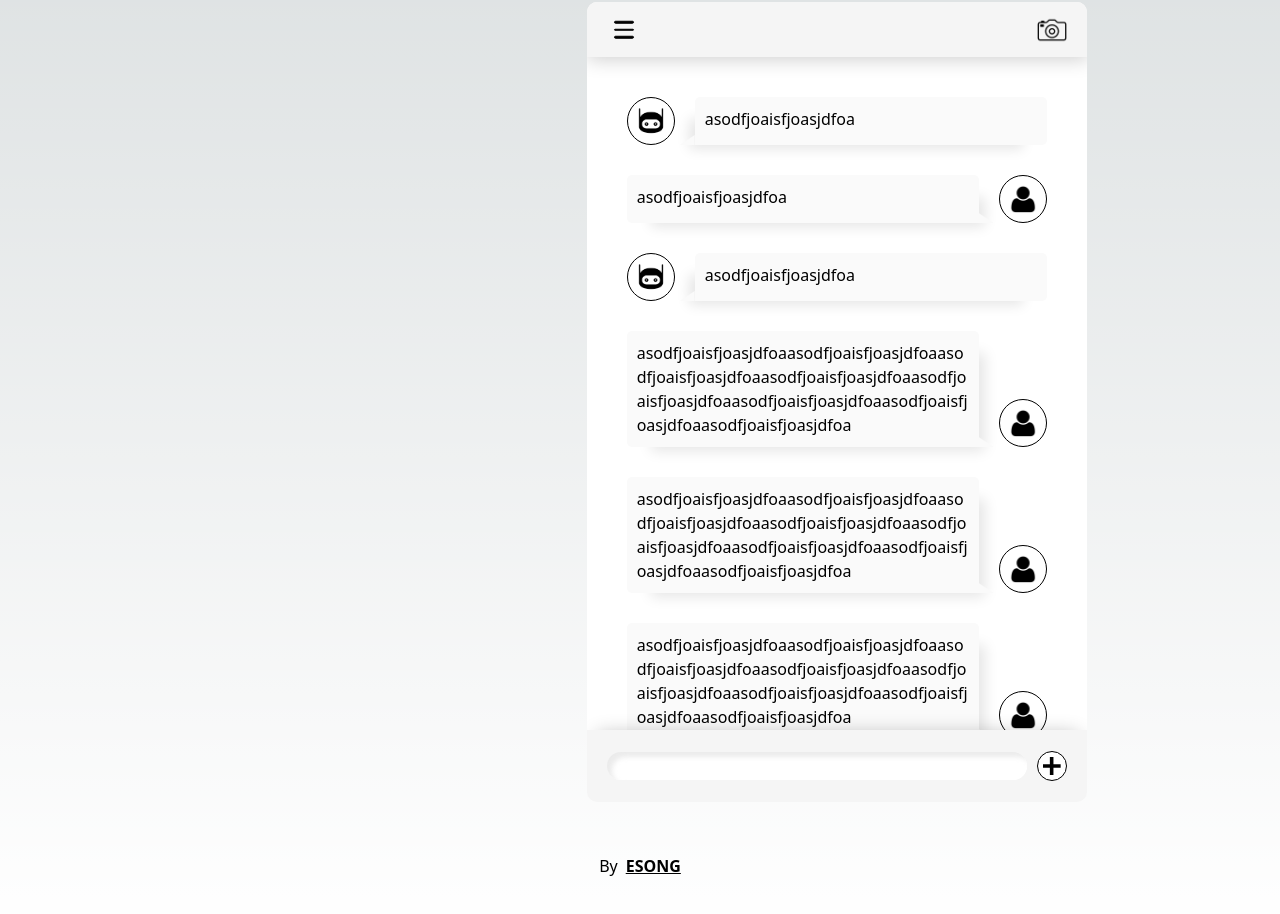
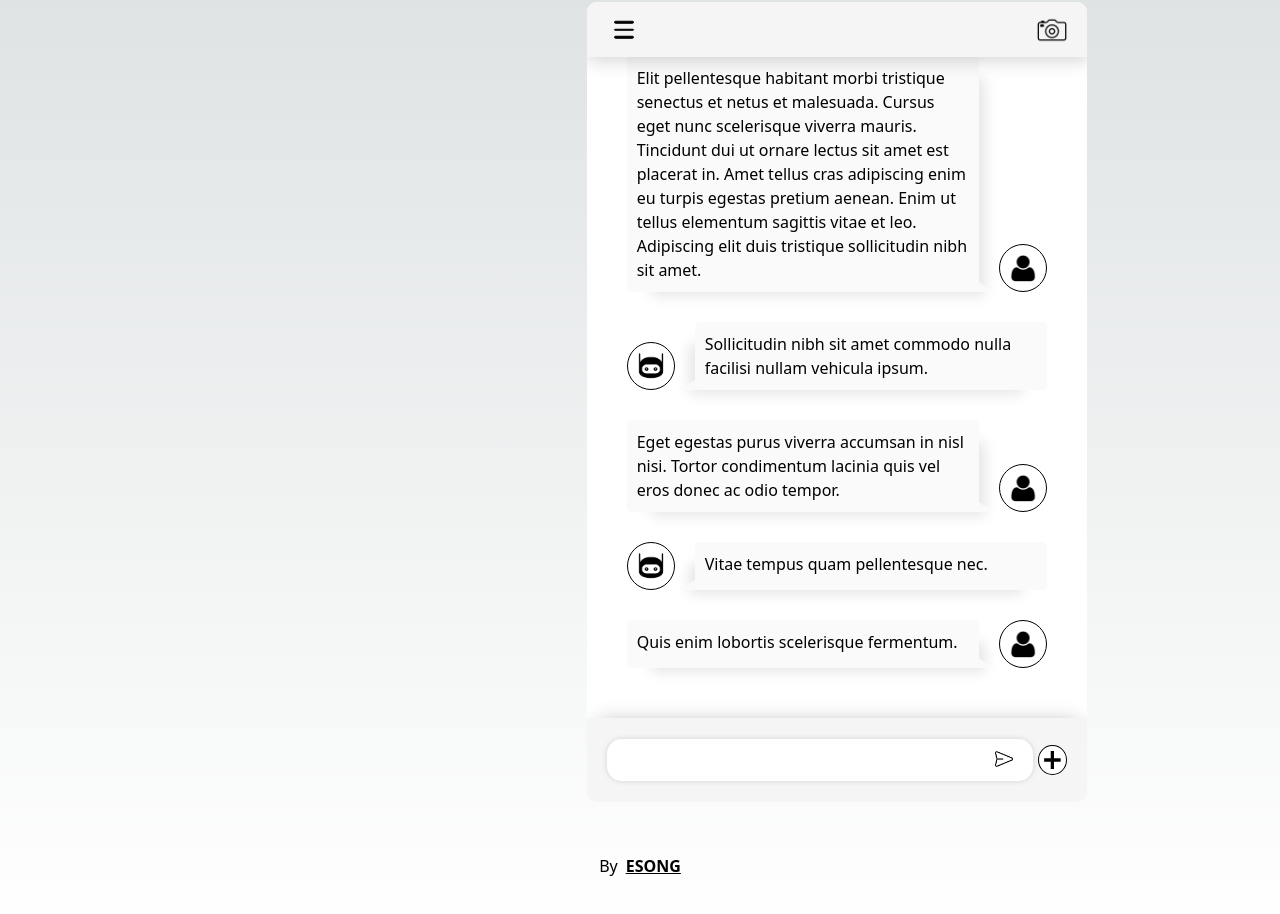
Before and after one commit to bqu6204/fun-project, a Next.js app: page /questions/q3 in a window 1280 px wide. Shown: the part 278-1192 px from the top of the page. Built offline with nearby package versions, Linux system fonts and the light colour scheme.

Commit message:
feat: chatroom complete

```diff
--- a/components/buttons/plus/plus-button.tsx
+++ b/components/buttons/plus/plus-button.tsx
@@ -1,8 +1,8 @@
 import styleSheet from "@/styles/dist/plus-button.module.css";
 
-const PlusButton: React.FC = () => {
+const PlusButton: React.FC<{ className: string }> = ({ className }) => {
   return (
-    <div className={styleSheet.container}>
+    <div className={`${className ?? ""} ${styleSheet.container}`}>
       <div className={styleSheet.plus}></div>
     </div>
   );
--- /dev/null
+++ b/components/chatroom/chatroom-store.ts
@@ -0,0 +1,36 @@
+import { createContext } from "react";
+import { TMessageList } from "./type";
+import { TMessage } from "./type";
+
+export enum EMessageAction {
+  SENDTEXT = "SENDTEXT",
+}
+
+export interface IMessageAction {
+  type: EMessageAction;
+  payload: TMessage;
+}
+
+export const ChatContext = createContext<{
+  messageList: null | TMessageList;
+  currentUserId: null | string;
+  setMessageList: any;
+  currentUserAvatarSrc: null | string;
+}>({
+  messageList: null,
+  currentUserId: null,
+  currentUserAvatarSrc: null,
+  setMessageList: () => {},
+});
+
+export function messageListReducer(
+  state: TMessageList,
+  action: IMessageAction
+) {
+  switch (action.type) {
+    case EMessageAction.SENDTEXT:
+      return [...state, action.payload];
+    default:
+      throw new Error();
+  }
+}
--- a/components/chatroom/chatroom.tsx
+++ b/components/chatroom/chatroom.tsx
@@ -2,9 +2,36 @@ import Section1TopNav from "./section1-top-nav/section1-top-nav";
 import Section2MessageList from "./section2-message-list/section2-message-list";
 import Section3MessageInput from "./section3-message-input/section3-message-input";
 import styleSheet from "@/styles/dist/chatroom.module.css";
+import { ChatContext } from "./chatroom-store";
+import { TMessageList } from "./type";
+import { useReducer } from "react";
+import { messageListReducer } from "./chatroom-store";
 
-const Chatroom: React.FC = () => {
+interface IChatroom {
+  messageList: TMessageList;
+  currentUserId: string;
+  currentUserAvatarSrc: string;
+}
+
+const Chatroom: React.FC<IChatroom> = ({
+  messageList,
+  currentUserId,
+  currentUserAvatarSrc,
+}) => {
+  const [messageListState, messageListDispatch] = useReducer(
+    messageListReducer,
+    messageList
+  );
+
   return (
+    <ChatContext.Provider
+      value={{
+        messageList: messageListState,
+        currentUserId,
+        currentUserAvatarSrc,
+        setMessageList: messageListDispatch,
+      }}
+    >
       <div>
         <div className={styleSheet.container}>
           <Section1TopNav />
@@ -12,6 +39,7 @@ const Chatroom: React.FC = () => {
           <Section3MessageInput />
         </div>
       </div>
+    </ChatContext.Provider>
   );
 };
 
--- a/components/chatroom/section2-message-list/section2-message-list.tsx
+++ b/components/chatroom/section2-message-list/section2-message-list.tsx
@@ -1,54 +1,32 @@
 import Message from "../message/message";
 import styleSheet from "@/styles/dist/section2-message-list.module.css";
+import { ChatContext } from "../chatroom-store";
+import { useRef, useEffect, useContext } from "react";
 
 const Section2MessageList: React.FC = () => {
+  const chatroomInfo = useContext(ChatContext);
+  const messageContainerRef = useRef<HTMLDivElement | null>(null);
+
+  useEffect(() => {
+    // Scroll to the bottom of the message container when a new message arrives
+    if (messageContainerRef.current) {
+      messageContainerRef.current.scrollTop =
+        messageContainerRef.current.scrollHeight;
+    }
+  }, [chatroomInfo.messageList]);
+
   return (
-    <div className={styleSheet.container}>
-      <Message
-        avatarSrc="/images/avatar/bot.png"
-        isSelf={false}
-        text="asodfjoaisfjoasjdfoa"
-      />
-      <Message
-        avatarSrc="/images/avatar/user.png"
-        isSelf={true}
-        text="asodfjoaisfjoasjdfoa"
-      />
-      <Message
-        avatarSrc="/images/avatar/bot.png"
-        isSelf={false}
-        text="asodfjoaisfjoasjdfoa"
-      />
-
-      <Message
-        avatarSrc="/images/avatar/user.png"
-        isSelf={true}
-        text="asodfjoaisfjoasjdfoaasodfjoaisfjoasjdfoaasodfjoaisfjoasjdfoaasodfjoaisfjoasjdfoaasodfjoaisfjoasjdfoaasodfjoaisfjoasjdfoaasodfjoaisfjoasjdfoaasodfjoaisfjoasjdfoa"
-      />
-
-      <Message
-        avatarSrc="/images/avatar/user.png"
-        isSelf={true}
-        text="asodfjoaisfjoasjdfoaasodfjoaisfjoasjdfoaasodfjoaisfjoasjdfoaasodfjoaisfjoasjdfoaasodfjoaisfjoasjdfoaasodfjoaisfjoasjdfoaasodfjoaisfjoasjdfoaasodfjoaisfjoasjdfoa"
-      />
-
-      <Message
-        avatarSrc="/images/avatar/user.png"
-        isSelf={true}
-        text="asodfjoaisfjoasjdfoaasodfjoaisfjoasjdfoaasodfjoaisfjoasjdfoaasodfjoaisfjoasjdfoaasodfjoaisfjoasjdfoaasodfjoaisfjoasjdfoaasodfjoaisfjoasjdfoaasodfjoaisfjoasjdfoa"
-      />
-
-      <Message
-        avatarSrc="/images/avatar/user.png"
-        isSelf={true}
-        text="asodfjoaisfjoasjdfoaasodfjoaisfjoasjdfoaasodfjoaisfjoasjdfoaasodfjoaisfjoasjdfoaasodfjoaisfjoasjdfoaasodfjoaisfjoasjdfoaasodfjoaisfjoasjdfoaasodfjoaisfjoasjdfoa"
-      />
-
-      <Message
-        avatarSrc="/images/avatar/user.png"
-        isSelf={true}
-        text="asodfjoaisfjoasjdfoaasodfjoaisfjoasjdfoaasodfjoaisfjoasjdfoaasodfjoaisfjoasjdfoaasodfjoaisfjoasjdfoaasodfjoaisfjoasjdfoaasodfjoaisfjoasjdfoaasodfjoaisfjoasjdfoa"
-      />
+    <div ref={messageContainerRef} className={styleSheet.container}>
+      {chatroomInfo.messageList?.map(({ avatarSrc, text, userId }, idx) => {
+        return (
+          <Message
+            key={idx}
+            avatarSrc={avatarSrc}
+            text={text}
+            isSelf={userId === chatroomInfo.currentUserId}
+          />
+        );
+      })}
     </div>
   );
 };
--- a/components/chatroom/section3-message-input/section3-message-input.module.scss
+++ b/components/chatroom/section3-message-input/section3-message-input.module.scss
@@ -2,41 +2,19 @@
 
 .container{
     display:flex;
-    position :sticky;
     align-items: center;
 
     max-height: 50%;
     width: 100%;
     padding: 20px;
-    bottom: 0px;
-    left: 0px;
+
     z-index: 5;
     background-color: rgb(245, 245, 245);
-    gap: 10px;
+    gap: 5px;
     box-shadow: 1px -5px 20px -10px rgba(0,0,0,0.3);
 
 }
-
-.inputText{
-    // border-radius: 5px;
-    // flex-grow: 1;
-    // min-width: 0;
-    // overflow-wrap: break-word;
-    // padding: 0.2rem;
-
-
-    flex: 1;
-    resize: none;
-    border-radius: 15px;
-    padding: 0 20px;
-    padding-top: 5px;
-    height: 2rem;
-    line-height: 1.3rem;
-
-    max-height: 90%;
-
-    box-shadow: inset 5px 5px 5px rgba(190, 190, 190, 0.3),
-            inset -10px -10px 10px #ffffff;
-
-
+.textInput{
+    flex-grow: 1;
+    max-height :95%;
 }
--- a/components/chatroom/section3-message-input/section3-message-input.tsx
+++ b/components/chatroom/section3-message-input/section3-message-input.tsx
@@ -1,26 +1,30 @@
 import styleSheet from "@/styles/dist/section3-message-input.module.css";
 import PlusButton from "@/components/buttons/plus/plus-button";
 
-import { ChangeEvent, useRef, useState } from "react";
+import NeumorphismTextArea from "@/components/inputs/textarea/neumorphism-textarea";
+import { useContext } from "react";
+import { ChatContext } from "../chatroom-store";
+import { EMessageAction } from "../chatroom-store";
 
 const Section3MessageInput: React.FC = () => {
-  const textareaRef = useRef<HTMLTextAreaElement | null>(null);
-
-  const handleChange = () => {
-    if (textareaRef.current) {
-      textareaRef.current.style.height = "auto"; // Reset the height first
-      textareaRef.current.style.height = `${textareaRef.current.scrollHeight}px`;
-    }
-  };
+  const chatroomInfo = useContext(ChatContext);
 
   return (
     <div className={styleSheet.container}>
-      <textarea
-        ref={textareaRef}
-        className={styleSheet.inputText}
-        onChange={handleChange}
+      <NeumorphismTextArea
+        className={styleSheet.textInput}
+        onSubmit={(text) => {
+          chatroomInfo.setMessageList({
+            type: EMessageAction.SENDTEXT,
+            payload: {
+              userId: chatroomInfo.currentUserId,
+              avatarSrc: chatroomInfo.currentUserAvatarSrc,
+              text,
+            },
+          });
+        }}
       />
-      <PlusButton />
+      <PlusButton className={styleSheet.plus} />
     </div>
   );
 };
--- /dev/null
+++ b/components/inputs/textarea/neumorphism-textarea.module.scss
@@ -0,0 +1,39 @@
+
+.container{
+    box-shadow:0px 0px 5px 1px rgba(0,0,0,0.1);
+    border-radius: 15px;
+    overflow: hidden;
+    width:100%;
+    background-color: white;
+    padding: 10px 20px;
+    user-select: none;
+    display:flex;
+    justify-content: center;
+    overflow-y: scroll;
+    gap: 10px;
+
+
+}
+
+.textarea{
+    resize: none;
+    width: 100%;
+
+    margin-bottom: 0px;
+    &:focus{
+        border:none;
+        outline: none;
+    }
+    height:1.5rem;
+}
+
+
+
+.imageBox{
+    width: 20px;
+    height: 20px;
+
+    position: relative;
+    cursor:pointer;
+
+}
--- /dev/null
+++ b/components/inputs/textarea/neumorphism-textarea.tsx
@@ -0,0 +1,74 @@
+import styleSheet from "@/styles/dist/neumorphism-textarea.module.css";
+import { useRef, useEffect, useState, ChangeEventHandler } from "react";
+import Image from "next/image";
+
+interface INeumorphismTextArea {
+  className?: string;
+  onSubmit?: <R>(text: string) => void | Promise<R>;
+  onError?: <E>(error: E) => void | Promise<void>;
+}
+
+const NeumorphismTextArea: React.FC<INeumorphismTextArea> = ({
+  className,
+  onSubmit,
+  onError,
+}) => {
+  const textareaRef = useRef<HTMLTextAreaElement | null>(null);
+  const [newMessage, setNewMessage] = useState("");
+
+  useEffect(() => {
+    if (textareaRef.current) {
+      textareaRef.current.style.height = "0px"; // Reset the height first
+      textareaRef.current.style.height = `${textareaRef.current.scrollHeight}px`;
+    }
+  }, [newMessage]);
+
+  const handleChange: ChangeEventHandler<HTMLTextAreaElement> = (e) => {
+    const value = e.target.value;
+    setNewMessage(value);
+  };
+
+  const handleSubmit = async () => {
+    if (onSubmit) {
+      try {
+        await onSubmit(newMessage);
+      } catch (error) {
+        if (onError) await onError(error);
+      }
+    }
+    setNewMessage("");
+  };
+
+  const handleKeyPress = (e: React.KeyboardEvent<HTMLTextAreaElement>) => {
+    if (e.key === "Enter" && !e.shiftKey) {
+      e.preventDefault();
+      handleSubmit();
+    }
+  };
+
+  return (
+    <div className={`${styleSheet.container} ${className}`}>
+      <textarea
+        ref={textareaRef}
+        className={`${styleSheet.textarea} ${
+          newMessage ? styleSheet.newMessage : ""
+        }`}
+        onChange={handleChange}
+        onKeyDown={handleKeyPress}
+        value={newMessage}
+      />
+      <div className={styleSheet.imageBox}>
+        <Image
+          src="/icons/send.png"
+          alt="send message"
+          title="send"
+          fill
+          style={{ objectFit: "contain", objectPosition: "center" }}
+          onClick={handleSubmit}
+        />
+      </div>
+    </div>
+  );
+};
+
+export default NeumorphismTextArea;
--- a/page-components/questions/q3/q3-content.tsx
+++ b/page-components/questions/q3/q3-content.tsx
@@ -1,11 +1,69 @@
 import Chatroom from "@/components/chatroom/chatroom";
+import { TMessageList } from "@/components/chatroom/type";
 
 const Q3Content: React.FC = () => {
+  const messageList: TMessageList = [
+    {
+      avatarSrc: "/images/avatar/bot.png",
+      text: "Lorem ipsum dolor sit amet, consectetur adipiscing elit, sed do eiusmod tempor incididunt ut labore et dolore magna aliqua.",
+      userId: "bot",
+    },
+    {
+      avatarSrc: "/images/avatar/user.png",
+      text: "Diam ut venenatis tellus in metus vulputate eu. ",
+      userId: "user0",
+    },
+    {
+      avatarSrc: "/images/avatar/bot.png",
+      text: "Suscipit adipiscing bibendum est ultricies integer. ",
+      userId: "bot",
+    },
+    {
+      avatarSrc: "/images/avatar/user.png",
+      text: "Imperdiet dui accumsan sit amet.",
+      userId: "user0",
+    },
+    {
+      avatarSrc: "/images/avatar/bot.png",
+      text: "Cursus sit amet dictum sit amet justo donec enim.",
+      userId: "bot",
+    },
+    {
+      avatarSrc: "/images/avatar/user.png",
+      text: "Elit pellentesque habitant morbi tristique senectus et netus et malesuada. Cursus eget nunc scelerisque viverra mauris. Tincidunt dui ut ornare lectus sit amet est placerat in. Amet tellus cras adipiscing enim eu turpis egestas pretium aenean. Enim ut tellus elementum sagittis vitae et leo. Adipiscing elit duis tristique sollicitudin nibh sit amet.",
+      userId: "user0",
+    },
+    {
+      avatarSrc: "/images/avatar/bot.png",
+      text: "Sollicitudin nibh sit amet commodo nulla facilisi nullam vehicula ipsum. ",
+      userId: "bot",
+    },
+    {
+      avatarSrc: "/images/avatar/user.png",
+      text: " Eget egestas purus viverra accumsan in nisl nisi. Tortor condimentum lacinia quis vel eros donec ac odio tempor. ",
+      userId: "user0",
+    },
+    {
+      avatarSrc: "/images/avatar/bot.png",
+      text: "Vitae tempus quam pellentesque nec. ",
+      userId: "bot",
+    },
+    {
+      avatarSrc: "/images/avatar/user.png",
+      text: "Quis enim lobortis scelerisque fermentum. ",
+      userId: "user0",
+    },
+  ];
+
   return (
     <div className="grid grid-cols-1 md:grid-cols-2 w-11/12">
       <div></div>
       <div className="">
-        <Chatroom />
+        <Chatroom
+          messageList={messageList}
+          currentUserId="user0"
+          currentUserAvatarSrc="/images/avatar/user.png"
+        />
       </div>
     </div>
   );
```
Also changed, not shown: components/chatroom/type.d.ts (added, +7 -0 lines), public/icons/send.png (added), styles/dist/neumorphism-textarea.module.css (added), styles/dist/section3-message-input.module.css. Lines whose indentation alone changed are shown as unchanged.
